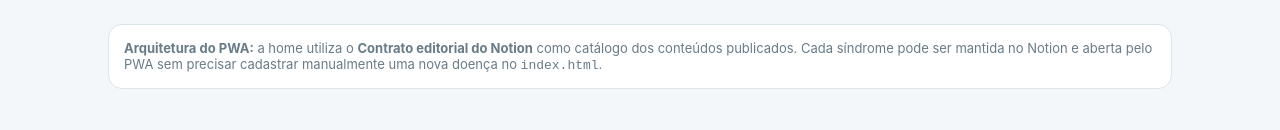
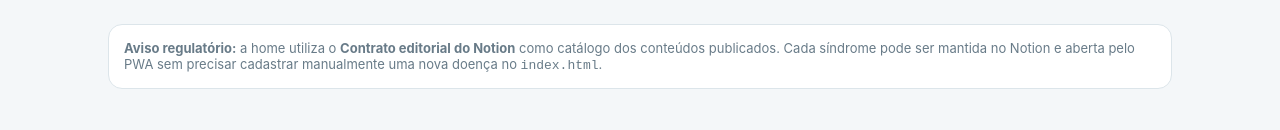
Before and after one commit to marcelloleal80/infecto-consult-pwa, a website: page index.html in a window 1280 px wide. Shown: the part 986-1116 px from the top of the page. Drawn offline with Linux system fonts and the light colour scheme; no server answers.

Commit message:
Update index.html

```diff
--- a/index.html
+++ b/index.html
@@ -446,7 +446,7 @@ footer{
 
     <div class="info">
 
-      <b>Arquitetura do PWA:</b>
+      <b>Aviso regulatório:</b>
 
       a home utiliza o <b>Contrato editorial do Notion</b>
       como catálogo dos conteúdos publicados.
```
